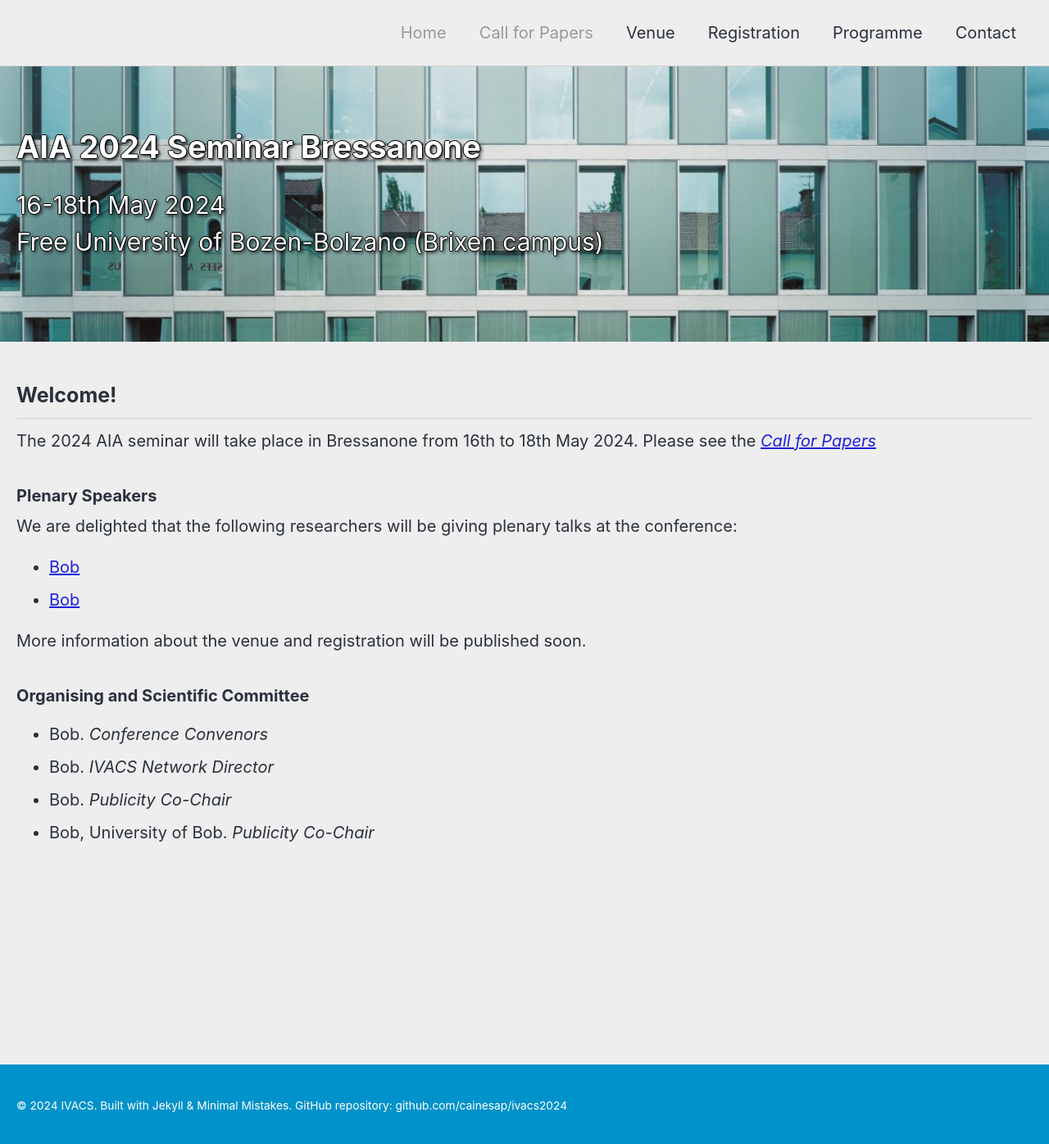
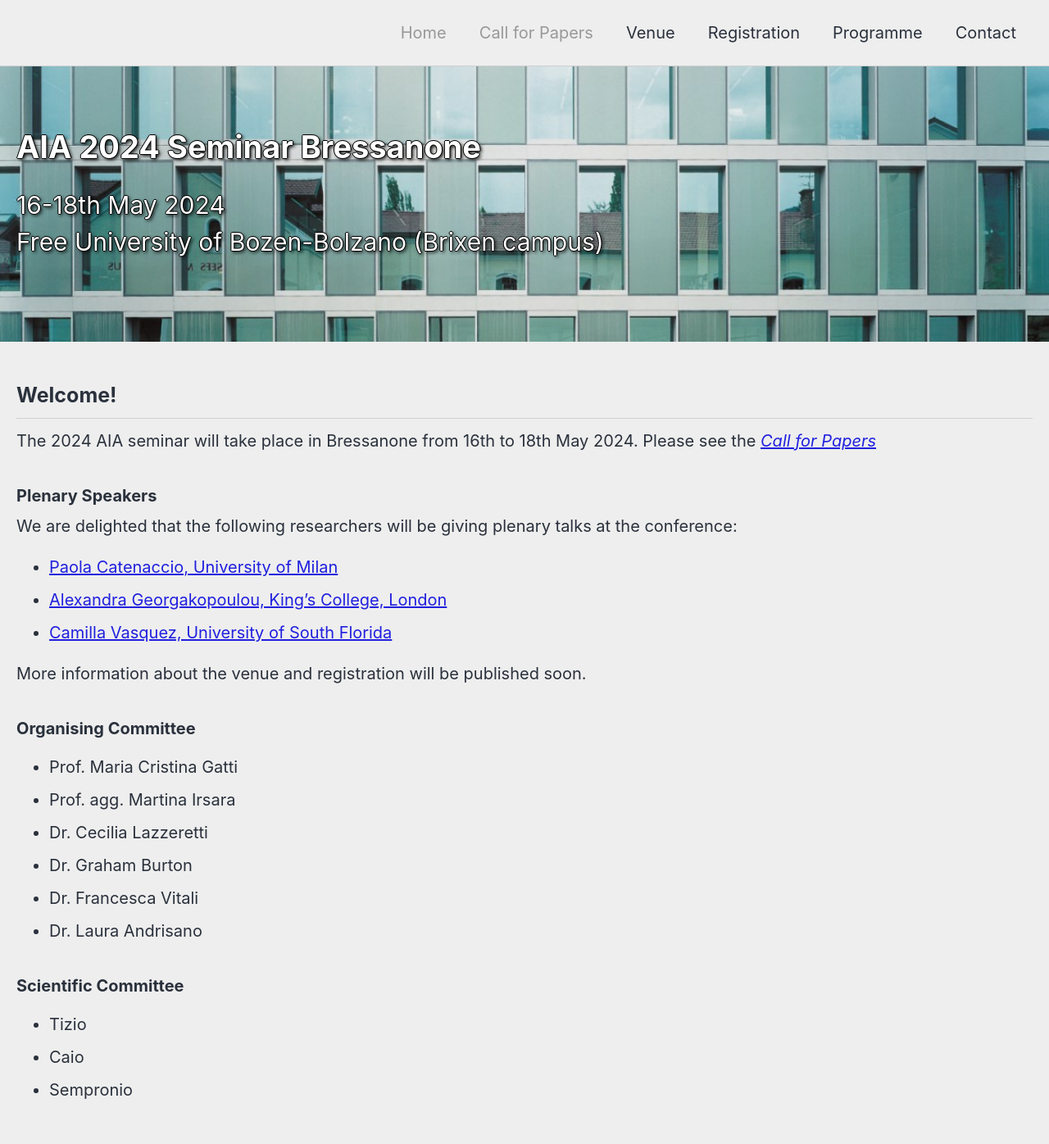
Before and after one commit to gfburton/aiabrixen2024, a Jekyll site: the page built from _pages/home.md, in a window 1280 px wide and 1400 px high. Shown: the top 1396 px of the window at 82% size. Built offline with Jekyll 4.4.1, drawn with Linux system fonts in a browser that asks for light colours; cached includes are drawn as plain includes; nearby versions of some CDN libraries.

Commit message:
Update home.md

```diff
--- a/_pages/home.md
+++ b/_pages/home.md
@@ -18,15 +18,23 @@ Please see the _[Call for Papers](/cfp)_
 
 We are delighted that the following researchers will be giving plenary talks at the conference:
 
-* [Bob](https://www.mic.ul.ie/staff/276-brian-clancy)
-* [Bob](https://profiles.cardiff.ac.uk/staff/markg2)
+* [Paola Catenaccio, University of Milan](https://www.unimi.it/it/ugov/person/paola-catenaccio)
+* [Alexandra Georgakopoulou, King's College, London](https://www.kcl.ac.uk/people/alexandra-georgakopoulou)
+* [Camilla Vasquez, University of South Florida](https://www.usf.edu/arts-sciences/departments/world-languages/about-us/c-vasquez.aspx)
 
 More information about the venue and registration will be published soon.
 
 
-### Organising and Scientific Committee
+### Organising  Committee
 
-* Bob. _Conference Convenors_
-* Bob. _IVACS Network Director_
-* Bob. _Publicity Co-Chair_
-* Bob, University of Bob. _Publicity Co-Chair_
+* Prof. Maria Cristina Gatti
+* Prof. agg. Martina Irsara
+* Dr. Cecilia Lazzeretti
+* Dr. Graham Burton
+* Dr. Francesca Vitali
+* Dr. Laura Andrisano
+
+### Scientific Committee
+* Tizio
+* Caio
+* Sempronio
```
